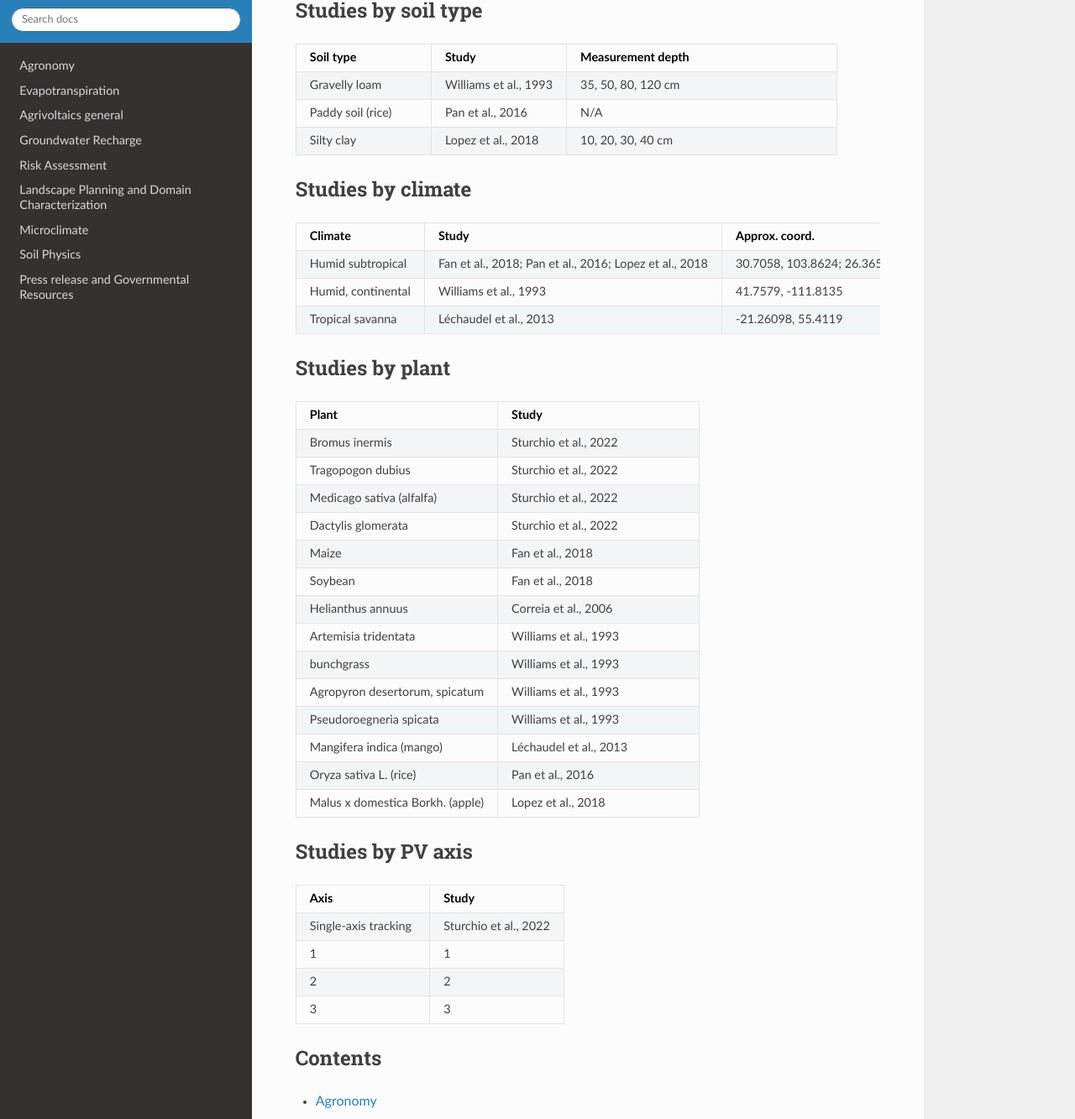
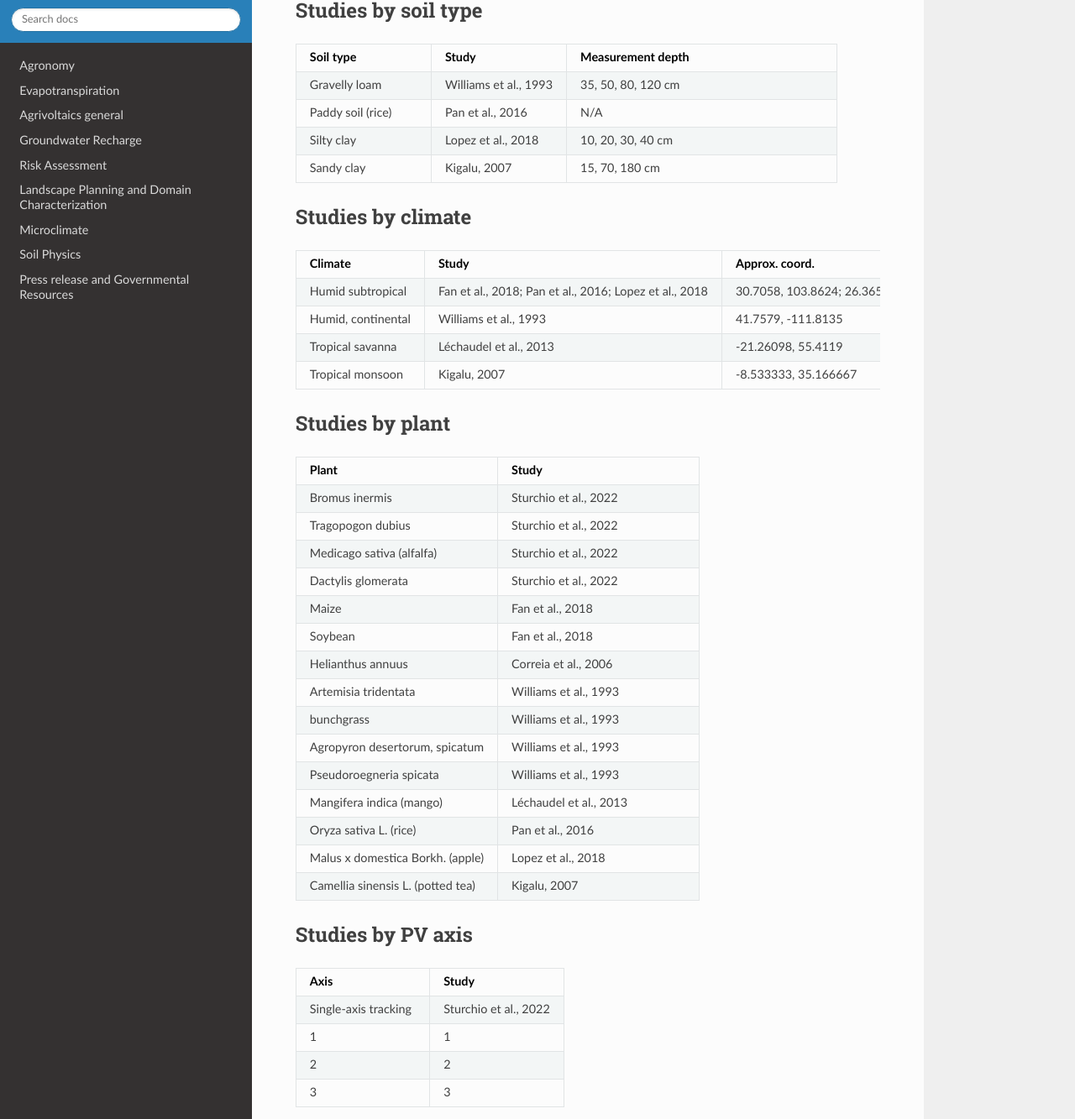
Before and after one commit to hanhydro/wiki, a Sphinx documentation site: the page built from docs/source/index.rst, in a window 1280 px wide and 1400 px high, scrolled down 1366 px, cut to the strip 67-1400 px from the top of the window. Shown: the whole strip at 84% size. Built offline with Sphinx 7.4.7 and the Read the Docs theme 2.0.0, drawn with Linux system fonts in a browser that asks for light colours; pages that are not in the unit, such as notebooks, are missing from menus.

Commit message:
Update index.rst

```diff
--- a/docs/source/index.rst
+++ b/docs/source/index.rst
@@ -38,7 +38,7 @@
         });
 
         var markers = [
-          {position: {lat: 40.12199438142346, lng: -105.13073897309246}, title: 'Sturchio et al., 2022', description: 'Jacks Solar Garden, Longmont, CO; Sturchio et al., 2022'},{position: {lat: 43.072581, lng: -89.400705}, title: 'UW-Madison Engineering Hall', description: 'UW-Madison Engineering Hall'}, {position: {lat: 30.7062755556439, lng:  103.86265378041618}, title: 'Fan et al., 2018', description: 'Teaching and Experimental Farm of Sichuan Agricultural University; Fan et al., 2018'},{position: {lat: 41.7579, lng:  -111.8135}, title: 'Williams et al., 1993', description: 'GREEN CANYON ENVIRONMENTAL RESEARCH AREA, Logan, UT; Williams et al., 1993'},{position: {lat: -21.260977266470075, lng:  55.411943792598436}, title: 'Léchaudel et al., 2013', description: '16-year-old mango trees grafted on Maison Rouge in Reunion Island; Léchaudel et al., 2013'},{position: {lat: 26.3655, lng: 105.3423}, title: 'Pan et al., 2016', description: 'Yunnan and Guizhou provinces; Pan et al., 2016'}, {position: {lat: 44.513704033826876, lng: 11.407046798197202}, title: 'Lopez et al., 2018', description: 'Apple orchard located at the University of Bologna Experiment Research Station; Lopez et al., 2018'}
+          {position: {lat: 40.12199438142346, lng: -105.13073897309246}, title: 'Sturchio et al., 2022', description: 'Jacks Solar Garden, Longmont, CO; Sturchio et al., 2022'},{position: {lat: 43.072581, lng: -89.400705}, title: 'UW-Madison Engineering Hall', description: 'UW-Madison Engineering Hall'}, {position: {lat: 30.7062755556439, lng:  103.86265378041618}, title: 'Fan et al., 2018', description: 'Teaching and Experimental Farm of Sichuan Agricultural University; Fan et al., 2018'},{position: {lat: 41.7579, lng:  -111.8135}, title: 'Williams et al., 1993', description: 'GREEN CANYON ENVIRONMENTAL RESEARCH AREA, Logan, UT; Williams et al., 1993'},{position: {lat: -21.260977266470075, lng:  55.411943792598436}, title: 'Léchaudel et al., 2013', description: '16-year-old mango trees grafted on Maison Rouge in Reunion Island; Léchaudel et al., 2013'},{position: {lat: 26.3655, lng: 105.3423}, title: 'Pan et al., 2016', description: 'Yunnan and Guizhou provinces; Pan et al., 2016'}, {position: {lat: 44.513704033826876, lng: 11.407046798197202}, title: 'Lopez et al., 2018', description: 'Apple orchard located at the University of Bologna Experiment Research Station; Lopez et al., 2018'}, {position: {lat: -8.533333, lng: 35.166667}, title: 'Kigalu, 2007', description: 'Ngwazi Tea Research Station; Kigalu, 2007'}
         ];
 
         markers.forEach(function(markerData) {
@@ -83,6 +83,9 @@
    * - Silty clay
      - Lopez et al., 2018
      - 10, 20, 30, 40 cm
+   * - Sandy clay
+     - Kigalu, 2007
+     - 15, 70, 180 cm
 
 Studies by climate
 ----------------------
@@ -102,6 +105,9 @@
    * - Tropical savanna
      - Léchaudel et al., 2013
      - -21.26098, 55.4119
+   * - Tropical monsoon
+     - Kigalu, 2007
+     - -8.533333, 35.166667
 
 
 Studies by plant
@@ -140,6 +146,8 @@
      - Pan et al., 2016
    * - Malus x domestica Borkh. (apple)
      - Lopez et al., 2018
+   * - Camellia sinensis L. (potted tea)
+     - Kigalu, 2007
 
 Studies by PV axis
 ----------------------
```
